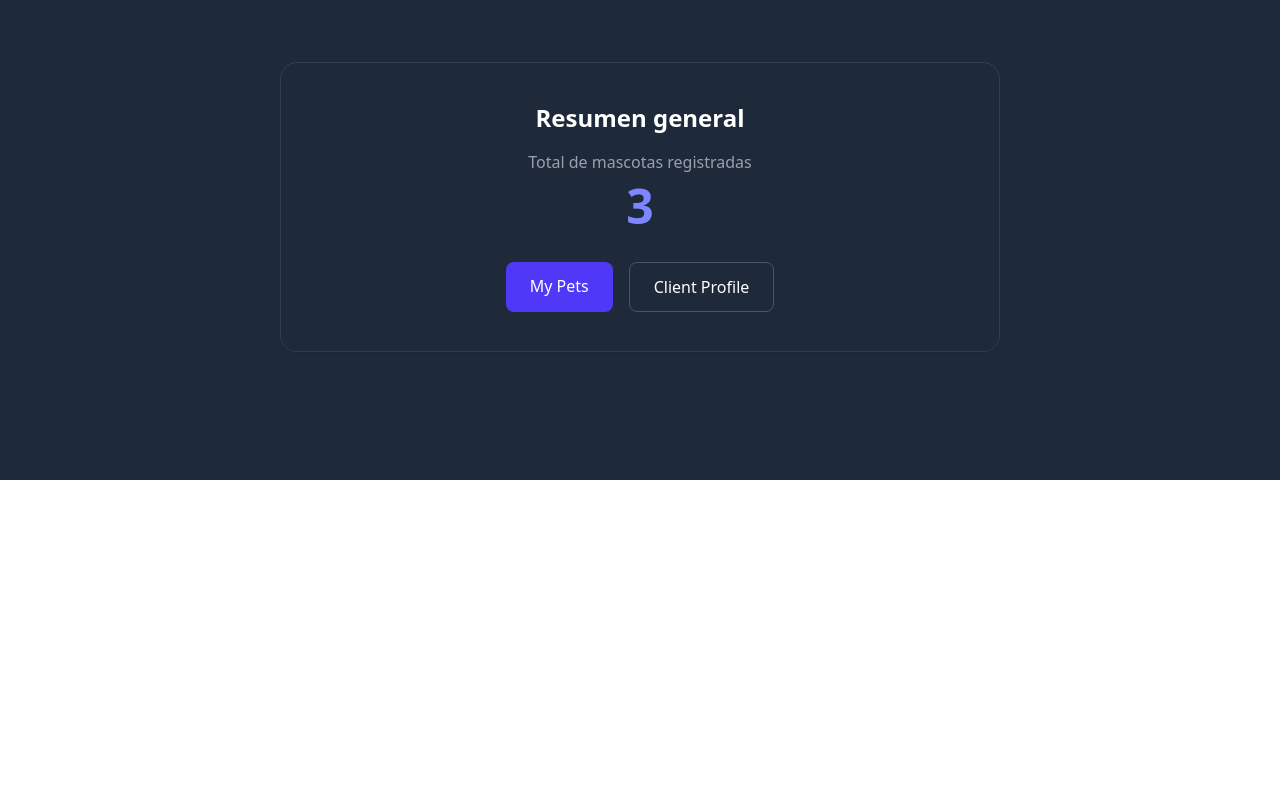
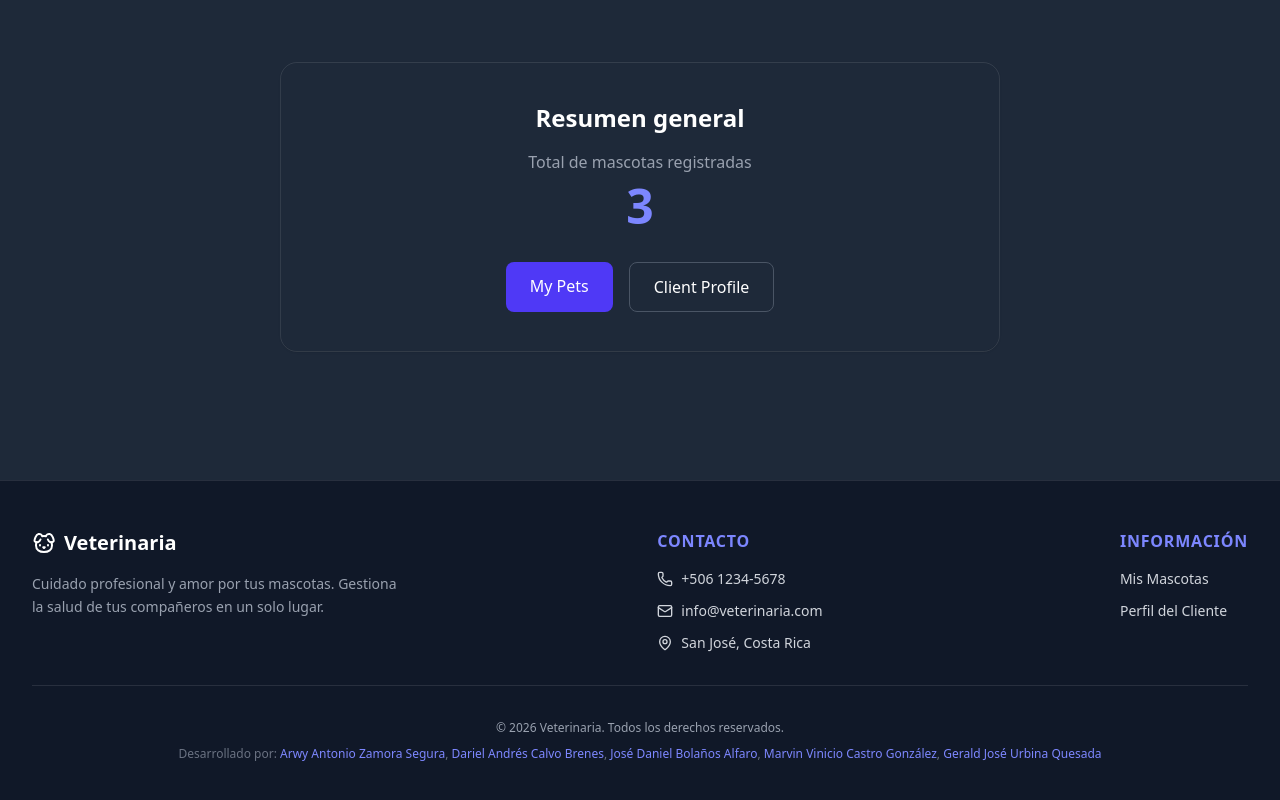
Before and after one commit to Darieles01/Proyecto_Desarrollo_De_Software_II, a React (Vite) app: page / in a window 1280 px wide. Shown: the part 326-1126 px from the top of the page. Before the commit the page ends 806 px from the top, so only its background shows below. Built offline with nearby package versions, Linux system fonts and the light colour scheme.

Commit message:
Añadir nuevas rutas y componentes para la gestión de perfiles y lista de mascotas

```diff
--- a/src/App.tsx
+++ b/src/App.tsx
@@ -4,7 +4,8 @@ import Header from "./shared/Header";
 import Footer from "./shared/Footer";
 import NotFound from "./shared/NotFound";
 import Home from "./features/Home/Home";
-import { Profile } from "./features/Home/Profile/Profile";
+import { Profile } from "./features/Customers_Profile/Customer_Profile";
+import PetList from "./features/Pets_List/Pet_List";
 
 export default function App() {
   return (
@@ -15,6 +16,7 @@ export default function App() {
           <Routes>
             <Route path="/" element={<Home />} />
             <Route path="/profile" element={<Profile />} />
+            <Route path="/pets" element={<PetList />} />
             <Route path="*" element={<NotFound />} />
           </Routes>
         </main>
--- a/src/features/Home/Profile/Profile.tsx
+++ b/src/features/Customers_Profile/Customer_Profile.tsx
@@ -1,7 +1,7 @@
 import { useEffect, useState } from "react";
 import { Camera, Pencil } from "lucide-react";
-import type { Customer } from "../../../models/Customers.model";
-import { getCustomer } from "../../../services/Customers.service";
+import type { Customer } from "../../models/Customers.model";
+import { getCustomer } from "../../services/Customers.service";
 
 export function Profile() {
   const [profile, setProfile] = useState<Customer | null>(null);
--- /dev/null
+++ b/src/features/Pets_List/Pet_List.tsx
@@ -0,0 +1,3 @@
+export default function PetList() {
+  return <p>Lista de Mascotas</p>;
+}
--- a/src/shared/Footer.tsx
+++ b/src/shared/Footer.tsx
@@ -1,7 +1,90 @@
+import { Dog, Mail, Phone, MapPin } from "lucide-react";
+import { Link } from "react-router-dom";
+
 export default function Footer() {
   return (
-    <footer>
-      <p></p>
+    <footer className="bg-gray-900 border-t border-white/10 mt-auto">
+      <div className="mx-auto max-w-7xl px-6 py-12 lg:px-8">
+        <div className="grid grid-cols-1 md:grid-cols-[1fr_auto_1fr] gap-8 md:gap-12">
+
+          {/* Logo y Description */}
+          <div className="flex flex-col gap-4">
+            <Link
+              to="/"
+              className="flex items-center gap-2 text-white font-bold text-xl hover:text-yellow-400 transition"
+            >
+              <Dog size={24} />
+              Veterinaria
+            </Link>
+            <p className="text-gray-400 text-sm leading-relaxed">
+              Cuidado profesional y amor por tus mascotas. Gestiona la salud de
+              tus compañeros en un solo lugar.
+            </p>
+          </div>
+
+          {/* Contact Info */}
+          <div className="md:ml-50">
+            <h3 className="text-base font-semibold text-indigo-400 mb-4 uppercase tracking-wider">
+              Contacto
+            </h3>
+            <div className="flex flex-col gap-3 text-sm">
+              <div className="flex items-center gap-2 text-gray-300">
+                <Phone size={16} />
+                <span>+506 1234-5678</span>
+              </div>
+              <div className="flex items-center gap-2 text-gray-300">
+                <Mail size={16} />
+                <span>info@veterinaria.com</span>
+              </div>
+              <div className="flex items-start gap-2 text-gray-300">
+                <MapPin size={16} className="mt-0.5 shrink-0" />
+                <span>San José, Costa Rica</span>
+              </div>
+            </div>
+          </div>
+
+          {/* Quick Links */}
+          <div className="md:ml-auto">
+            <h3 className="text-base font-semibold text-indigo-400 mb-4 uppercase tracking-wider">
+              Información
+            </h3>
+            <div className="flex flex-col gap-3 text-sm">
+              <Link
+                to="/pets"
+                className="text-gray-300 hover:text-indigo-400 transition"
+              >
+                Mis Mascotas
+              </Link>
+              <Link
+                to="/profile"
+                className="text-gray-300 hover:text-indigo-400 transition"
+              >
+                Perfil del Cliente
+              </Link>
+            </div>
+          </div>
+        </div>
+
+        <div className="border-t border-white/10 my-8" />
+        {/* Copyright */}
+        <div className="text-center">
+          <p className="text-gray-400 text-xs leading-relaxed">
+            © {new Date().getFullYear()} Veterinaria. Todos los derechos
+            reservados.
+          </p>
+          <p className="text-gray-500 text-xs mt-2">
+            Desarrollado por:{" "}
+            <span className="text-indigo-400">Arwy Antonio Zamora Segura</span>,{" "}
+            <span className="text-indigo-400">Dariel Andrés Calvo Brenes</span>,{" "}
+            <span className="text-indigo-400">José Daniel Bolaños Alfaro</span>,{" "}
+            <span className="text-indigo-400">
+              Marvin Vinicio Castro González
+            </span>
+            ,{" "}
+            <span className="text-indigo-400">Gerald José Urbina Quesada</span>
+          </p>
+        </div>
+      </div>
     </footer>
   );
 }
```
Also changed, not shown: src/features/Home/Home.tsx (+1 -10 lines).
